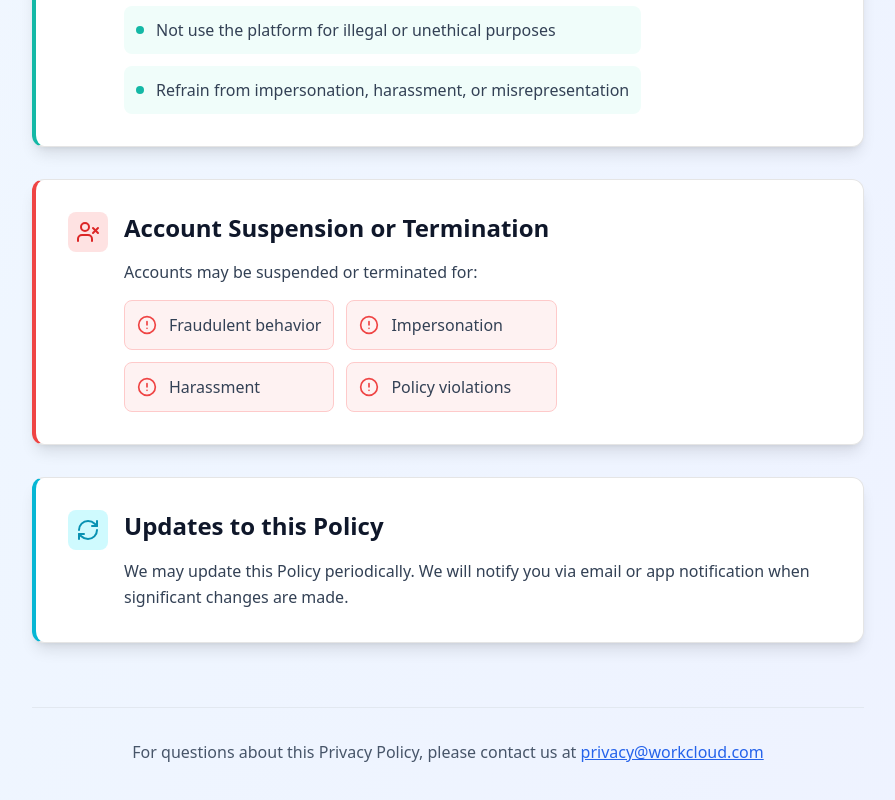
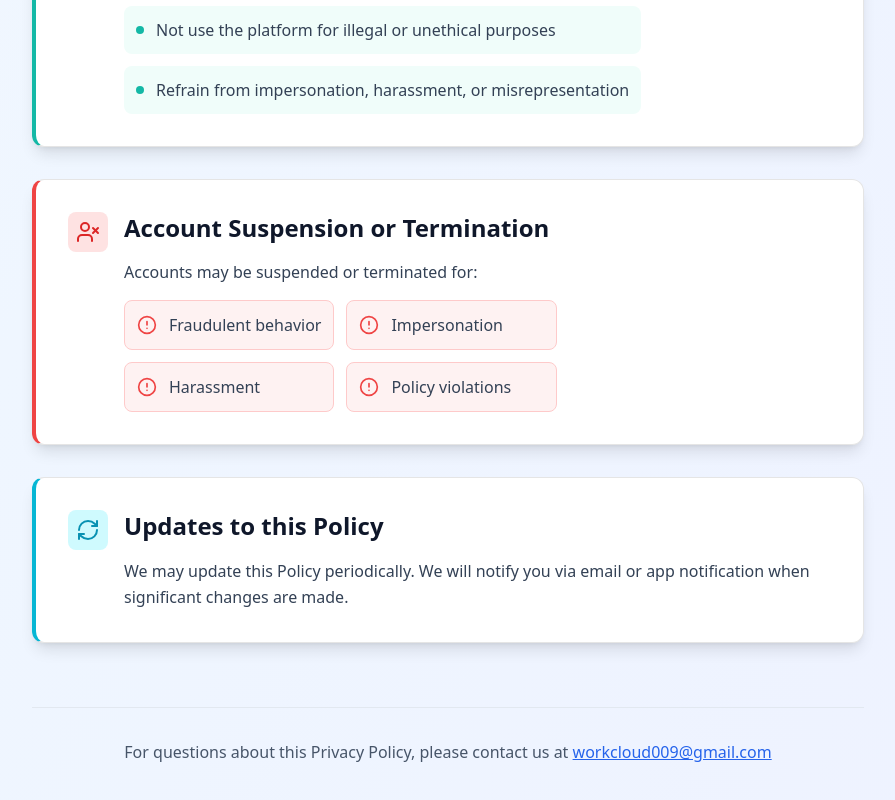
Before and after one commit to Diegofreema/workcloud-web, a Next.js app: page /privacy-policy in a window 1280 px wide. Shown: the part 2331-3131 px from the top of the page, without its empty margins (192-1087 px from the left). Built offline with nearby package versions, Linux system fonts and the light colour scheme.

Commit message:
fix: update contact email in privacy policy

```diff
--- a/app/privacy-policy/page.tsx
+++ b/app/privacy-policy/page.tsx
@@ -385,10 +385,10 @@ const PrivacyPolicy = () => {
           <p className="text-slate-600">
             For questions about this Privacy Policy, please contact us at{' '}
             <a
-              href="mailto:privacy@workcloud.com"
+              href="mailto:workcloud009@gmail.com"
               className="text-blue-600 hover:text-blue-700 underline"
             >
-              privacy@workcloud.com
+              workcloud009@gmail.com
             </a>
           </p>
         </div>
```
